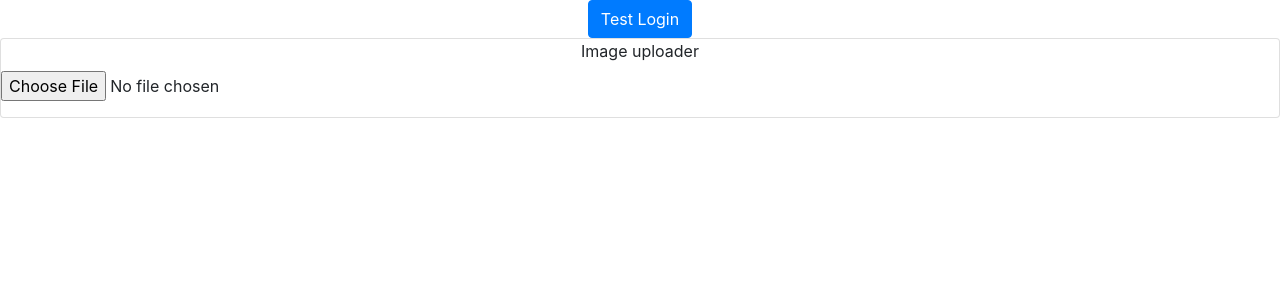
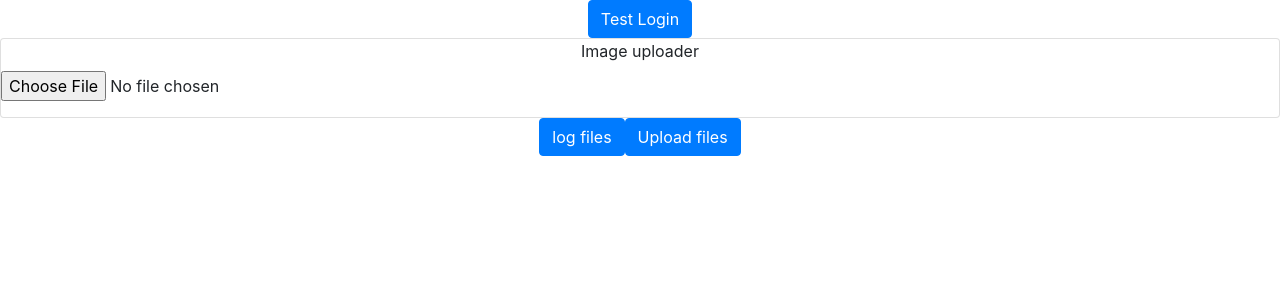
Before and after one commit to OssiRuhanen/Sahatavarapeli, a React (Create React App) app in the folder backend-front/: page / in a window 1280 px wide. Shown: the top 300 px of the page. Built offline with nearby package versions, Linux system fonts and the light colour scheme.

Commit message:
Update FileUploader.js
Added:
File[] upload
file input filter

```diff
--- a/backend-front/src/components/FileUploader.js
+++ b/backend-front/src/components/FileUploader.js
@@ -1,9 +1,11 @@
-import React from 'react'
+import React, {useState} from 'react'
 import axios from 'axios'
-import {Form, FormGroup, Card} from 'react-bootstrap'
+import {Form, FormGroup, Card, Button} from 'react-bootstrap'
 import {backend} from './variables'
 
-const FileUploader = () => {
+const FileUploader = (props) => {
+
+    const [files, setFiles] = useState([])
 
     function uploadFile(file){
         let fd = new FormData();
@@ -29,17 +31,51 @@ const FileUploader = () => {
                 return false
             })
     }
+    async function uploadFiles(files){ //file[]
+        console.log("Starting upload")
+        let retry = 0;
+        while(files.length > 0 && retry < 3){
+            if(await uploadFile(files[0])){
+                retry = 0
+                files.shift(); //removes first element
+            }
+            else{
+                //console.log("Retry file")
+                retry++;
+            }
+        }
+        if(retry >= 3){
+            console.log("Error","Failed to upload a file after multiple attempts")
+        }
+        else{
+            console.log("Success","upload is completed")
+        }
+    }
 
     async function fileHandler(e){
-        console.log("filehandler",e.target.files[0]);
         let file = e.target.files[0]
-        if(await uploadFile(file)){
-            //handle success
-            console.log("Success")
+        if(!addFile(file)) console.log("Error", "Wrong File Type");
+        // if(await uploadFile(file)){
+        //     //handle success
+        //     console.log("Success")
+        // }
+        // else{
+        //     //handle error
+        //     console.log("Error")
+        // }
+
+    }
+
+    function addFile(file){
+        console.log("filehandler",file);
+        const fileTypes = /jpeg|jpg|png|gif/
+        const isOfType = fileTypes.test(file.name)
+        if(isOfType){
+            setFiles(files.concat(file));
+            return true;
         }
         else{
-            //handle error
-            console.log("Error")
+            return false;
         }
     }
     return (
@@ -47,11 +83,12 @@ const FileUploader = () => {
         <Card>
             <Form>
                 <FormGroup>
-                    <Form.File onChange={fileHandler} label="Image uploader"/>
+                    <Form.File onChange={(e)=>{fileHandler(e); e.target.value = null}} label="Image uploader"/>
                 </FormGroup>
             </Form>
         </Card>
-
+        <Button onClick={()=>{console.log(JSON.stringify(files))}}>log files</Button>
+        <Button onClick={()=>{uploadFiles(files)}}>Upload files</Button>
         </>
     )
 }
```
